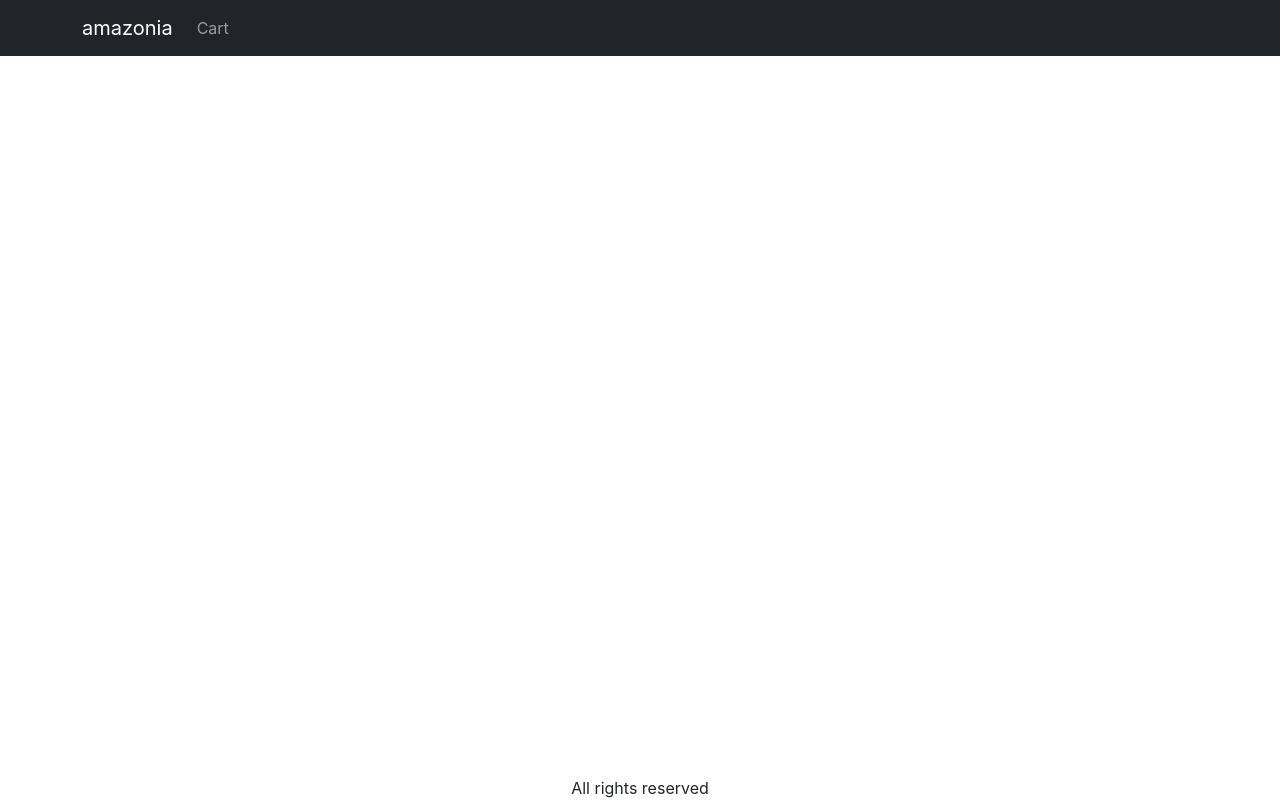
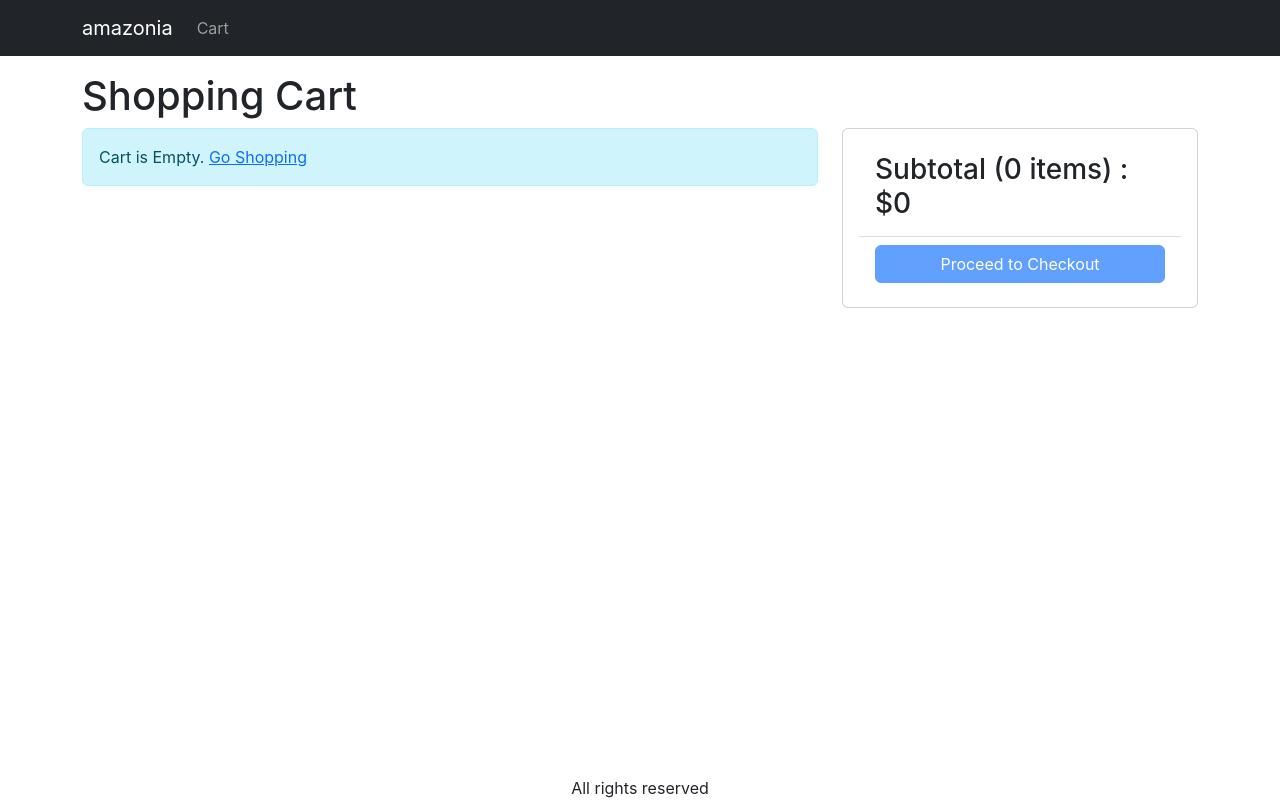
Before and after one commit to SalmanSamiKhan/amazonia, a React (Create React App) app in the folder frontend/: page /cart in a window 1280 px wide. Built offline with nearby package versions, Linux system fonts and the light colour scheme.

Commit message:
16-Create-Cart-Screen

```diff
--- a/frontend/src/App.js
+++ b/frontend/src/App.js
@@ -9,8 +9,9 @@ import { LinkContainer } from 'react-router-bootstrap'
 import { Link } from 'react-router-dom';
 import { useContext } from 'react';
 import { Store } from './Store';
+import CartScreen from './screens/CartScreen';
 function App() {
-  const { state } = useContext(Store) //dispatch as ctxDispatch. ctx=context
+  const { state } = useContext(Store)
   const { cart } = state
   return (
     <BrowserRouter>
@@ -43,6 +44,7 @@ function App() {
           <Container className='mt-3'>
             <Routes>
               <Route path="/" element={<HomeScreen />} />
+              <Route path="/cart" element={<CartScreen />} />
               <Route path="/product/:slug" element={<ProductScreen />} />
             </Routes>
           </Container>
--- a/frontend/src/index.css
+++ b/frontend/src/index.css
@@ -44,3 +44,7 @@ main{
 .img-large{
   max-width: 100%;
 }
+
+.img-thumbnail {
+  height: 80px;
+}
--- /dev/null
+++ b/frontend/src/screens/CartScreen.js
@@ -0,0 +1,85 @@
+import { useContext } from 'react';
+import Col from 'react-bootstrap/Col';
+import Row from 'react-bootstrap/Row';
+import ListGroup from 'react-bootstrap/ListGroup'
+import { Helmet } from 'react-helmet-async';
+import { Store } from '../Store';
+import MessageBox from '../components/MessageBox';
+import { Link } from 'react-router-dom';
+import Button from 'react-bootstrap/esm/Button';
+import Card from 'react-bootstrap/esm/Card';
+export default function CartScreen() {
+    /**
+     * 1. Deconstruct state dispatch as ctxDispatch
+     * 2. Deconstruct cart and cartItems from state
+     */
+    const { state, dispatch: ctxDispatch } = useContext(Store) // --- (1)
+    const { cart: { cartItems } } = state // --- (2)
+    return (
+        <div>
+            <Helmet>
+                <title>Shopping Cart</title>
+            </Helmet>
+            <h1>Shopping Cart</h1>
+            <Row>
+                <Col md={8}>
+                    {cartItems.length === 0 ? (
+                        <MessageBox>Cart is Empty. <Link to='/'>Go Shopping</Link></MessageBox>
+                    )
+                        : <ListGroup>
+                            {cartItems.map(item => (
+                                <ListGroup.Item>
+                                    <Row className='align-items-center'>
+                                        <Col md={4}>
+                                            <img
+                                                src={item.image}
+                                                alt={item.name}
+                                                className='img-fluid rounded img-thumbnail' ></img>{' '}
+                                            <Link to={`/product/${item.slug}`}>{item.name}</Link>
+                                        </Col>
+                                        <Col md={3}>
+                                            <Button variant='light' disabled={item.quantity === 1}>
+                                                <i className='fas fa-minus-circle'></i>
+                                            </Button>{' '}
+                                            <span>{item.quantity}</span>{' '}
+                                            <Button variant='light' disabled={item.quantity === item.countInStock}>
+                                                <i className='fas fa-plus-circle'></i>
+                                            </Button>
+                                        </Col>
+                                        <Col md={3}>${item.price}</Col>
+                                        <Col md={2}>
+                                            <Button variant='light'>
+                                                <i className='fas fa-trash'></i>
+                                            </Button>
+                                        </Col>
+                                    </Row>
+                                </ListGroup.Item>
+                            ))}
+                        </ListGroup>
+                    }
+                </Col>
+                <Col md={4}>
+                    <Card>
+                        <Card.Body>
+                            <ListGroup variant='flush'>
+                                <ListGroup.Item>
+                                    <h3>
+                                        Subtotal ({cartItems.reduce((a, c) => a + c.quantity, 0)}{' '}
+                                        items) : $
+                                        {cartItems.reduce((a, c) => a + c.price * c.quantity, 0)}
+                                    </h3>
+                                </ListGroup.Item>
+                                <ListGroup.Item>
+                                    <div className="d-grid">
+                                        <Button type='button' variant='primary' disabled={cartItems.length === 0}>
+                                            Proceed to Checkout</Button>
+                                    </div>
+                                </ListGroup.Item>
+                            </ListGroup>
+                        </Card.Body>
+                    </Card>
+                </Col>
+            </Row>
+        </div>
+    )
+}
--- a/frontend/src/screens/ProductScreen.js
+++ b/frontend/src/screens/ProductScreen.js
@@ -1,6 +1,6 @@
 
 import { useContext, useEffect, useReducer } from 'react';
-import { useParams } from 'react-router-dom';
+import { useNavigate, useParams } from 'react-router-dom';
 import axios from 'axios';
 //Bootstrap Component
 import Row from 'react-bootstrap/Row';
@@ -40,6 +40,7 @@ function ProductScreen() {
      * here dealing with single product
      * everything else is same as HomeScreen
      */
+  const navigate = useNavigate()
   const params = useParams();
   const { slug } = params;
   const [{ loading, error, product }, dispatch] = useReducer(reducer, {
@@ -70,7 +71,6 @@ function ProductScreen() {
      * 3. fetch data from ajax request
      * 4. concate product with quantity by default set to 1
      */
-
     const existItem = cart.cartItems.find( (x) => x._id===product._id) // --- (1)
     const quantity = existItem? existItem.quantity + 1 : 1 // --- (2)
     const {data} = await axios.get(`/api/products/${product._id}`) // --- (3)
@@ -80,7 +80,9 @@ function ProductScreen() {
     }
     ctxDispatch({  // --- (4)
       type: 'CART_ADD_ITEM',
-      payload: { ...product, quantity} })
+      payload: { ...product, quantity}
+    })
+    navigate('/cart')
   }
 
   return loading ? (
```
Also changed, not shown: frontend/src/Store.js (+7 -6 lines), 1 other file (tests, documents, lock files or other folders).
